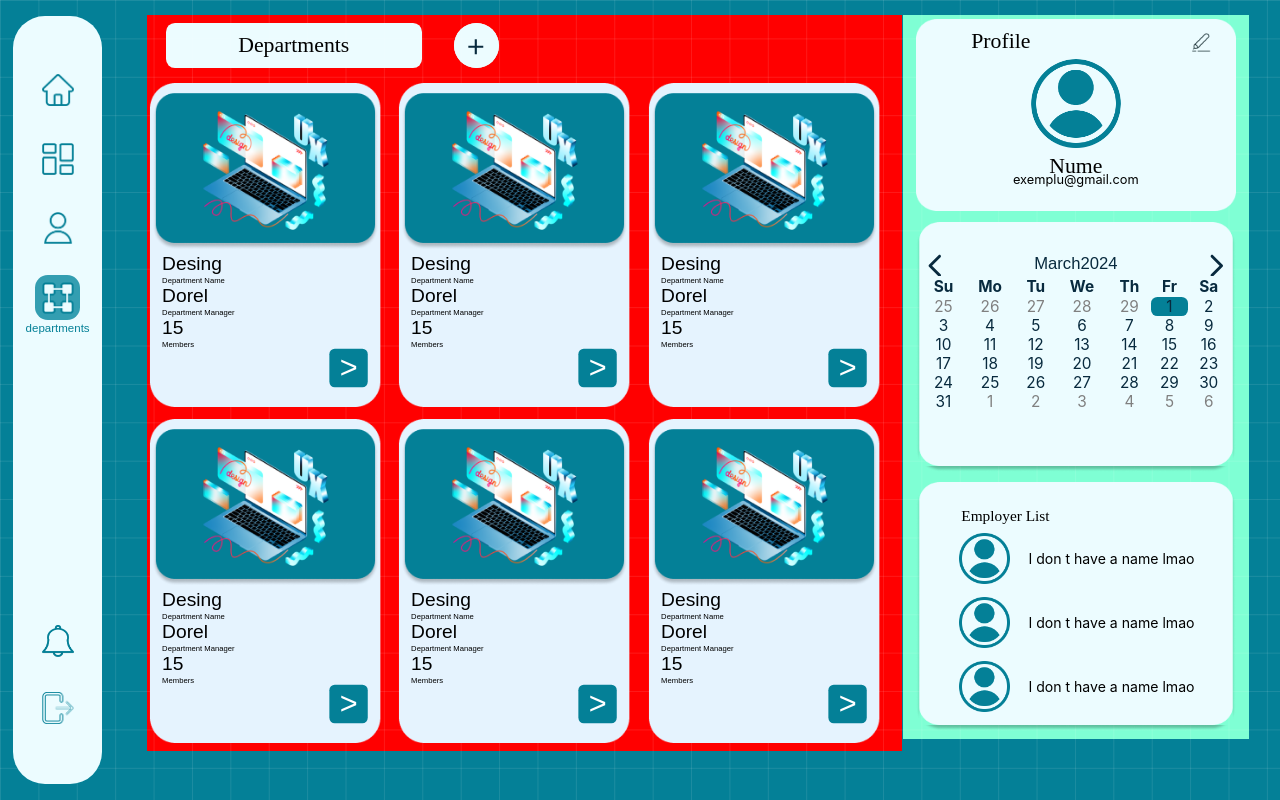
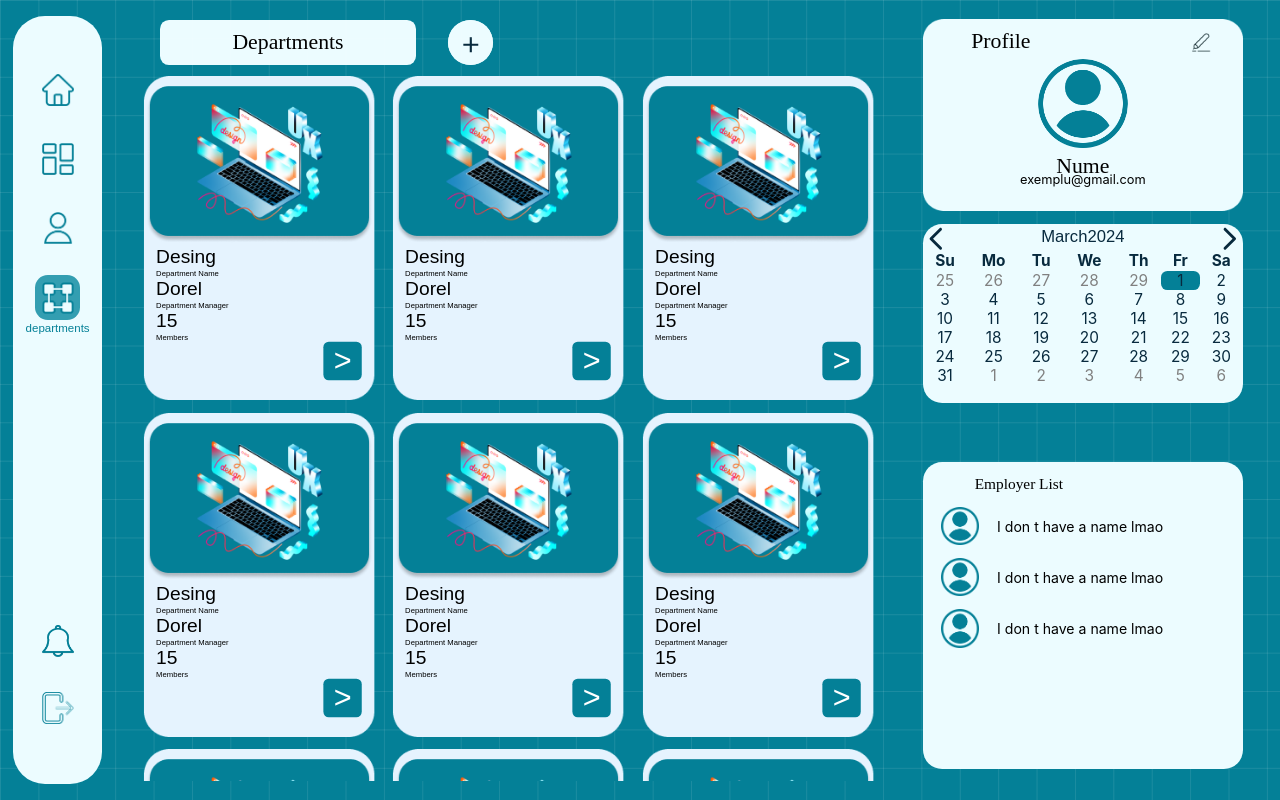
Before and after one commit to NitaCosmin/autobotzi-front, a React (Create React App) app: page /admin in a window 1280 px wide. Built offline with nearby package versions, Linux system fonts and the light colour scheme; a web font is replaced by a local one.

Commit message:
update projects, departments and apphome page

```diff
--- a/src/CSS/Admin.css
+++ b/src/CSS/Admin.css
@@ -1,16 +1,10 @@
 .AdminContainer {
     display: flex;
-    justify-content: center;
-    align-items: flex-start;
-    position: relative;
+     user-select: none;
+    height: 100vh;
+    width: 100vw;
     background-color: #048097;
-     height: 100vh;
-    width: 100vw;
-
     gap:0.1vw
-
-
-
 }
 .AdminContainer::before {
     content: "";
@@ -29,15 +23,14 @@
 
 .DepList
 {
-    background-color: red;
     display: flex;
     flex-wrap: wrap; /* Allow items to wrap to the next line */
     justify-content: flex-start;
     align-items: center;
     width: 59vw;
-    height: 92%; /* Fixed height */
+    height: 96%; /* Fixed height */
     margin-top: 1.2vw;
-    margin-left: 9vw;
+    margin-left: 11vw;
     gap:0.1vw;
 }
 
@@ -49,13 +42,12 @@
     justify-content: flex-start;
     align-items: center;
     width: 59vw;
-    height: 52vw; /* Fixed height */
+    height: 92%; /* Fixed height */
     overflow-y: auto;
     gap: 1vw;
 
 }
 
-/* Webkit (Chrome, Safari, Edge) scrollbar customization */
 .DepListContainer::-webkit-scrollbar {
     width: 0vw; /* Width of the scrollbar */
 }
@@ -106,7 +98,6 @@
 
 .OthersContainer
 {
-    background-color: aquamarine;
     display: flex;
     flex-direction: row;
     justify-content: flex-start;
@@ -114,7 +105,9 @@
     flex-direction: column;
     width: 27vw;
     height: 56.5vw;
+    height: 96%;
     margin-top:1.2vw;
+    margin-left: 1vw;
 
 
 
@@ -127,7 +120,8 @@
     flex-direction: column;
     margin-top: 0.1vw;
     width: 26vw;
-    height:15.5vw;
+    height: 14.5vw;
+
 
 }
 .RectangleBackground {
@@ -174,7 +168,7 @@
 
     font-size: 1.7vw;
     font-family: 'Arame-Mono';
-    color: black;
+    color: rgb(0, 0, 0);
     margin-top: 0vw;
     z-index: 1;
 }
@@ -194,7 +188,6 @@
     margin-top: 0.5vw;
     width: 26vw;
     height:20vw;
-
     margin-top: 0.3vw;
     position: relative;
 
@@ -203,25 +196,37 @@
 {
     width: 25vw;
     height:19.5vw;
+
 }
 
 .Calendar
 {
+    background-color: #ECFCFF;
     z-index: 2;
     position: absolute;
-    margin-top: 5vw;
-    width: 24vw;
-    height: 17vw;
+    width: 25vw;
+    height: 14vw;
     font-size: 1.2vw;
     color: #082A3E;
     top: -2.5vw;
     gap: 0.5vw;
     padding: 0vw;
-
+    margin-top: 15%;
+    border-radius: 1.5vw;
 
 
 }
+
+.EmployeeListConntainer{
+    position: relative;
+    background-color: #ECFCFF;
+    width: 25vw;
+    height:40%;
+    border-radius: 1.5vw;
+    margin-bottom: 0.5vw;
+}
 .titleEmployee{
+
     text-align: center;
     font-size: 1.2vw;
     font-family: 'Arame-Mono';
@@ -238,11 +243,11 @@
     flex-direction: column;
     justify-content: flex-start;
     align-items: flex-start;
-    width: 21vw;
-    height: 15vw;
-    margin-top: 3vw;
-    margin-left: 2vw;
-    gap: 1vw;
+    width: 100%;
+    height: 80%;
+    margin-top: 3.5vw;
+    margin-left: 0vw;
+    gap: 1.5vw;
     position: absolute;
     z-index: 1;
 
@@ -253,16 +258,17 @@
     flex-direction: row;
     justify-content: flex-start;
     align-items: center;
-    width: 25vw;
-    height: 3.5vw;
+    height: 2vw;
+    width: 100%;
     gap: 1vw;
     margin-top: 0.5vw;
 
 }
 .EmployeeLstImg
 {
-    width: 4vw;
-    height: 4vw;
+    margin-left: 1vw;
+    width: 3vw;
+    height: 3vw;
 }
 
 .EmployeeLstName
--- a/src/CSS/AppHome.css
+++ b/src/CSS/AppHome.css
@@ -6,6 +6,7 @@
     flex-direction: column;
     width: 59vw;
     height: 55.9vw;
+    height: 99%;
     gap: 0.2vw;
     margin-left: -1.1vw;
 
@@ -70,7 +71,7 @@
 .DepInfoBackground
 {
     width: 55vw;
-    height: 30%;
+    height: 14vw;
     border-radius: 3vw;
 
 }
@@ -78,6 +79,6 @@
 .AboutProjectBackground
 {
     width: 55vw;
-    height: 30%;
+    height: 23vw;
     border-radius: 3vw;
 }
--- a/src/CSS/Projects.css
+++ b/src/CSS/Projects.css
@@ -210,9 +210,10 @@ svg {
     justify-content: flex-start;
     align-items: center;
     width: 70vw;
-    height: 88%; /* Fixed height */
+    height: 86%; /* Fixed height */
     margin-left: 13vw;
     margin-top: 3vw;
+    width: 70%;
     overflow-y: auto;
     gap: 1vw;
 }
--- a/src/JSX/Admin.jsx
+++ b/src/JSX/Admin.jsx
@@ -57,15 +57,13 @@ const Admin = () => {
         </div>
 
         <div className="CalendarRectangle">
-        <img src={BigRectangleBackground} alt="" className="BigRectangleBackground" />
         <div className="Calendar  ">
            <Calendar value={date} onChange={(e) => setDate(e.value)} inline showWeek />
            </div>
         </div>
 
-        <div className="CalendarRectangle">
-         <img src={BigRectangleBackground} alt="" className="BigRectangleBackground" />
-         <p className="titleEmployee">Employer List</p>
+        <div className="EmployeeListConntainer">
+         <div className="titleEmployee">Employer List</div>
          <div className="EmployeeList">
          <div className="EmployeeRow">
          <img src={PhotoProfile} alt="" className="EmployeeLstImg" />
--- a/src/JSX/AppHome.jsx
+++ b/src/JSX/AppHome.jsx
@@ -49,15 +49,13 @@ const AppHome = () => {
         </div>
 
         <div className="CalendarRectangle">
-        <img src={BigRectangleBackground} alt="" className="BigRectangleBackground" />
         <div className="Calendar  ">
            <Calendar value={date} onChange={(e) => setDate(e.value)} inline showWeek />
            </div>
         </div>
 
-        <div className="CalendarRectangle">
-         <img src={BigRectangleBackground} alt="" className="BigRectangleBackground" />
-         <p className="titleEmployee">Employer List</p>
+        <div className="EmployeeListConntainer">
+         <div className="titleEmployee">Employer List</div>
          <div className="EmployeeList">
          <div className="EmployeeRow">
          <img src={PhotoProfile} alt="" className="EmployeeLstImg" />
```
